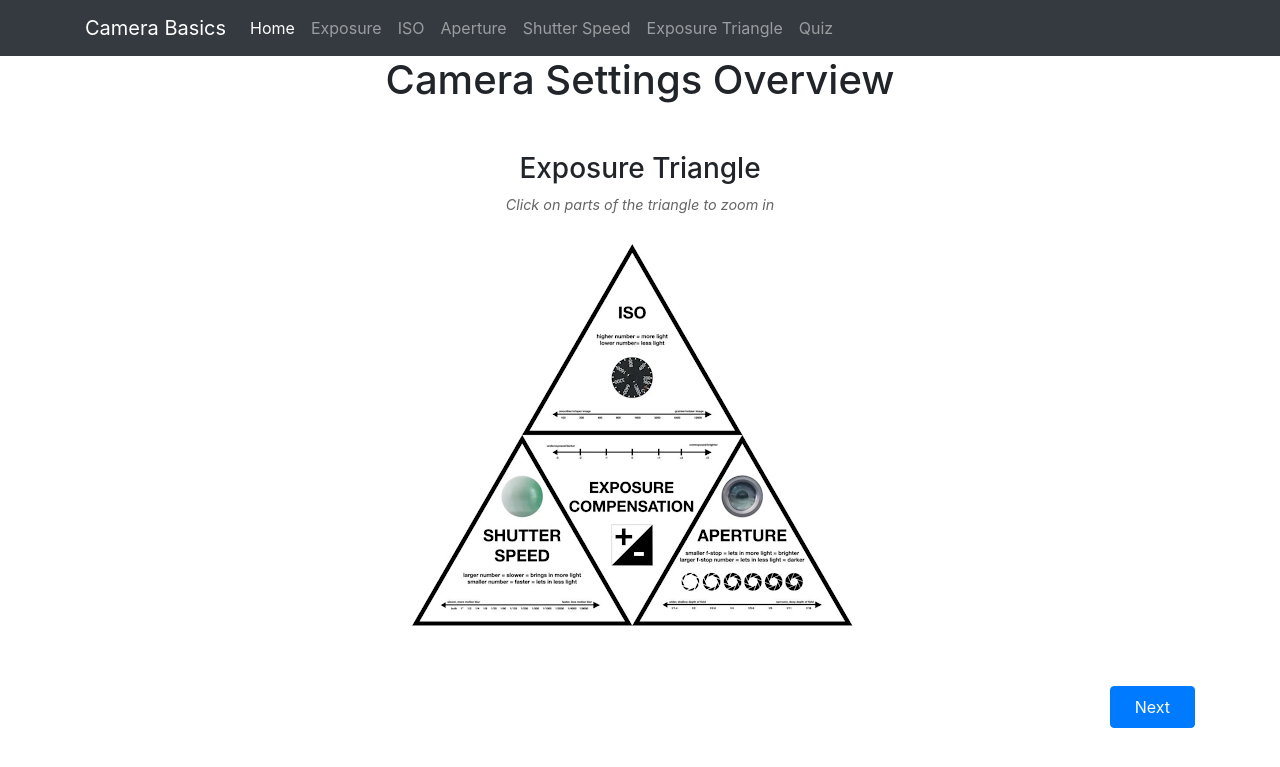
After one commit to popi-x/UI-final-project, a Flask app: template Templates/overview.html in a window 1280 px wide. The commit adds this page. Shown: the top 767 px of the page. Run offline with Flask 3, Linux system fonts and the light colour scheme; the template is opened without the code that fills it, so the values that code supplies are empty; some libraries are stand-ins or nearby versions.

Commit message:
Finish homepage and overview

```diff
--- a/Templates/layout.html
+++ b/Templates/layout.html
@@ -24,19 +24,19 @@
                         <a class="nav-link active" href="/">Home</a>
                     </li>
                     <li class="nav-item">
-                        <a class="nav-link" href="/exposure">Exposure</a>
+                        <a class="nav-link" href="/learn/exposure/cover">Exposure</a>
                     </li>
                     <li class="nav-item">
-                        <a class="nav-link" href="/iso">ISO</a>
+                        <a class="nav-link" href="/learn/iso/cover">ISO</a>
                     </li>
                     <li class="nav-item">
-                        <a class="nav-link" href="/aperture">Aperture</a>
+                        <a class="nav-link" href="/learn/aperture/cover">Aperture</a>
                     </li>
                     <li class="nav-item">
-                        <a class="nav-link" href="/shutter_speed">Shutter Speed</a>
+                        <a class="nav-link" href="/learn/shutter_speed/cover">Shutter Speed</a>
                     </li>
                     <li class="nav-item">
-                        <a class="nav-link" href="/triangle">Exposure Triangle</a>
+                        <a class="nav-link" href="/learn/triangle/cover">Exposure Triangle</a>
                     </li>
                     <li class="nav-item">
                         <a class="nav-link" href="/quiz/1">Quiz</a>
--- /dev/null
+++ b/Templates/overview.html
@@ -0,0 +1,35 @@
+ {% extends "layout.html" %}
+
+
+ {% block styles %}
+  <style>
+        .click-hint {
+            font-size: 0.9rem;
+            color: #666;
+            font-style: italic;
+        }
+    </style>
+
+ {% endblock %}
+
+
+
+
+{% block content %}
+
+<h1 class="text-center mb-5">Camera Settings Overview</h1>
+
+
+<!-- Exposure Triangle Placeholder -->
+<div class="text-center my-5">
+    <h3>Exposure Triangle</h3>
+    <p class="click-hint">Click on parts of the triangle to zoom in</p>
+    <img src="{{ url_for('static', filename='images/overview.png')}}" class="zoom-image" alt="Exposure Triangle">
+</div>
+
+<div class="next-btn-container text-right">
+    <a href="exposure/cover" class="btn btn-primary px-4 py-2">Next</a>
+</div>
+
+
+{% endblock %}
```
Also changed, not shown: Templates/exposure_cover.html (added, +7 -0 lines), Templates/homepage.html (+20 -1 lines), server.py (+8 -0 lines), Static/images/overview.png (added).
